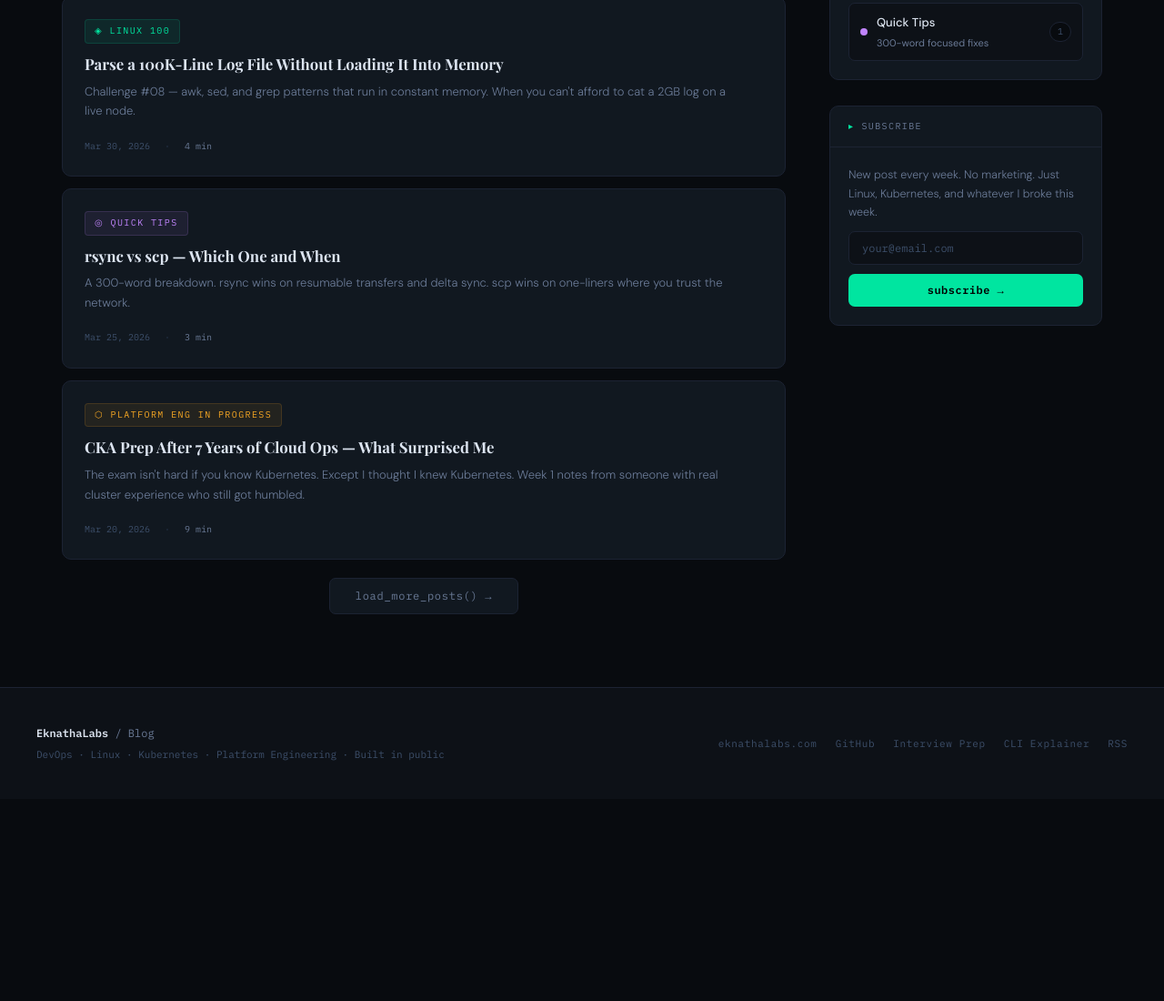
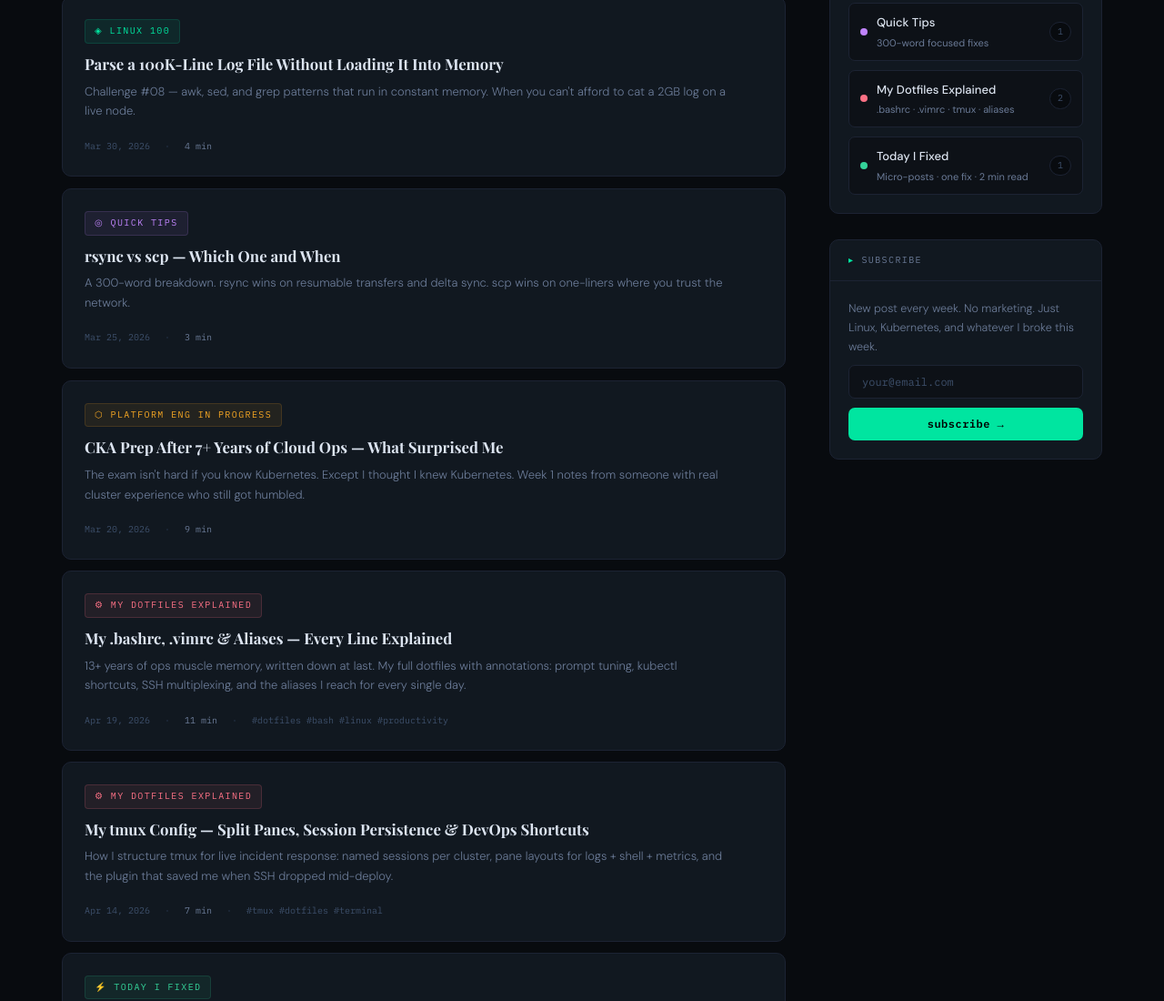
Before and after one commit to eknatha/blog, a plain HTML site: page index.html in a window 1280 px wide. Shown: the part 1700-2800 px from the top of the page at 91% size. Before the commit the page ends 2578 px from the top, so only its background shows below. Drawn offline with nearby package versions, Linux system fonts and the light colour scheme; a web font is replaced by a local one.

Commit message:
feat: Updated UI

```diff
--- a/index.html
+++ b/index.html
@@ -324,10 +324,12 @@
       display: inline-flex; width: fit-content;
       margin-bottom: 20px;
     }
-    .series-linux { color: var(--green); background: var(--green-dim); border: 1px solid rgba(0,229,160,0.15); }
-    .series-k8s   { color: var(--blue);  background: rgba(74,158,255,0.08); border: 1px solid rgba(74,158,255,0.15); }
-    .series-pe    { color: var(--amber); background: rgba(245,166,35,0.08); border: 1px solid rgba(245,166,35,0.15); }
-    .series-tips  { color: #c084fc;      background: rgba(192,132,252,0.08); border: 1px solid rgba(192,132,252,0.15); }
+    .series-linux    { color: var(--green); background: var(--green-dim); border: 1px solid rgba(0,229,160,0.15); }
+    .series-k8s      { color: var(--blue);  background: rgba(74,158,255,0.08); border: 1px solid rgba(74,158,255,0.15); }
+    .series-pe       { color: var(--amber); background: rgba(245,166,35,0.08); border: 1px solid rgba(245,166,35,0.15); }
+    .series-tips     { color: #c084fc;      background: rgba(192,132,252,0.08); border: 1px solid rgba(192,132,252,0.15); }
+    .series-dotfiles { color: #fb7185;      background: rgba(251,113,133,0.08); border: 1px solid rgba(251,113,133,0.18); }
+    .series-tif      { color: #34d399;      background: rgba(52,211,153,0.08);  border: 1px solid rgba(52,211,153,0.15); }
 
     .featured-content h2 {
       font-family: var(--serif);
@@ -628,11 +630,11 @@
       </div>
       <div class="header-stats fade-up delay-3">
         <div class="stat-row">
-          <div class="stat-num">12<span>+</span></div>
+          <div class="stat-num">15<span>+</span></div>
           <div class="stat-label">Articles</div>
         </div>
         <div class="stat-row">
-          <div class="stat-num">4</div>
+          <div class="stat-num">6</div>
           <div class="stat-label">Series</div>
         </div>
         <div class="stat-row">
@@ -645,10 +647,12 @@
 
   <!-- FILTER BAR -->
   <div class="filter-bar fade-up delay-4">
-    <button class="filter-btn active" onclick="filterPosts('all', this)">All Posts <span class="filter-count">12</span></button>
+    <button class="filter-btn active" onclick="filterPosts('all', this)">All Posts <span class="filter-count">15</span></button>
     <button class="filter-btn" onclick="filterPosts('linux', this)">Linux 100 <span class="filter-count">5</span></button>
     <button class="filter-btn" onclick="filterPosts('k8s', this)">Kubernetes <span class="filter-count">4</span></button>
     <button class="filter-btn" onclick="filterPosts('pe', this)">Platform Eng <span class="filter-count">2</span></button>
+    <button class="filter-btn" onclick="filterPosts('dotfiles', this)">Dotfiles <span class="filter-count">2</span></button>
+    <button class="filter-btn" onclick="filterPosts('tif', this)">Today I Fixed <span class="filter-count">1</span></button>
     <button class="filter-btn" onclick="filterPosts('tips', this)">Quick Tips <span class="filter-count">1</span></button>
   </div>
 
@@ -792,7 +796,7 @@
         <article class="post-card" data-series="pe">
           <div class="card-body">
             <span class="post-series series-pe card-series">⬡ Platform Eng in Progress</span>
-            <div class="card-title">CKA Prep After 7 Years of Cloud Ops — What Surprised Me</div>
+            <div class="card-title">CKA Prep After 7+ Years of Cloud Ops — What Surprised Me</div>
             <div class="card-excerpt">The exam isn't hard if you know Kubernetes. Except I thought I knew Kubernetes. Week 1 notes from someone with real cluster experience who still got humbled.</div>
             <div class="card-footer">
               <div class="post-meta">
@@ -806,6 +810,60 @@
         </article>
 
       </div>
+
+        <article class="post-card" data-series="dotfiles">
+          <div class="card-body">
+            <span class="post-series series-dotfiles card-series">⚙ My Dotfiles Explained</span>
+            <div class="card-title">My .bashrc, .vimrc & Aliases — Every Line Explained</div>
+            <div class="card-excerpt">13+ years of ops muscle memory, written down at last. My full dotfiles with annotations: prompt tuning, kubectl shortcuts, SSH multiplexing, and the aliases I reach for every single day.</div>
+            <div class="card-footer">
+              <div class="post-meta">
+                <span>Apr 19, 2026</span>
+                <span class="meta-sep">·</span>
+                <span class="read-time">11 min</span>
+                <span class="meta-sep">·</span>
+                <span>#dotfiles #bash #linux #productivity</span>
+              </div>
+            </div>
+          </div>
+          <div class="card-arrow">→</div>
+        </article>
+
+        <article class="post-card" data-series="dotfiles">
+          <div class="card-body">
+            <span class="post-series series-dotfiles card-series">⚙ My Dotfiles Explained</span>
+            <div class="card-title">My tmux Config — Split Panes, Session Persistence & DevOps Shortcuts</div>
+            <div class="card-excerpt">How I structure tmux for live incident response: named sessions per cluster, pane layouts for logs + shell + metrics, and the plugin that saved me when SSH dropped mid-deploy.</div>
+            <div class="card-footer">
+              <div class="post-meta">
+                <span>Apr 14, 2026</span>
+                <span class="meta-sep">·</span>
+                <span class="read-time">7 min</span>
+                <span class="meta-sep">·</span>
+                <span>#tmux #dotfiles #terminal</span>
+              </div>
+            </div>
+          </div>
+          <div class="card-arrow">→</div>
+        </article>
+
+        <article class="post-card" data-series="tif">
+          <div class="card-body">
+            <span class="post-series series-tif card-series">⚡ Today I Fixed</span>
+            <div class="card-title">TIF #01 — df Shows 100% But du Disagrees</div>
+            <div class="card-excerpt">Deleted log files held open by a running process. df counted the space as used, du didn't see it. lsof found the culprit in 30 seconds. Here's the exact command.</div>
+            <div class="card-footer">
+              <div class="post-meta">
+                <span>Apr 21, 2026</span>
+                <span class="meta-sep">·</span>
+                <span class="read-time">2 min</span>
+                <span class="meta-sep">·</span>
+                <span>#linux #storage #lsof</span>
+              </div>
+            </div>
+          </div>
+          <div class="card-arrow">→</div>
+        </article>
 
       <div class="load-more-wrap">
         <button class="btn-load">load_more_posts() →</button>
@@ -888,6 +946,26 @@
               </div>
               <span class="series-badge">1</span>
             </div>
+            <div class="series-item" onclick="filterPosts('dotfiles', null)">
+              <div class="series-item-left">
+                <span class="series-dot" style="background:#fb7185"></span>
+                <div>
+                  <div class="series-name">My Dotfiles Explained</div>
+                  <div class="series-desc">.bashrc · .vimrc · tmux · aliases</div>
+                </div>
+              </div>
+              <span class="series-badge">2</span>
+            </div>
+            <div class="series-item" onclick="filterPosts('tif', null)">
+              <div class="series-item-left">
+                <span class="series-dot" style="background:#34d399"></span>
+                <div>
+                  <div class="series-name">Today I Fixed</div>
+                  <div class="series-desc">Micro-posts · one fix · 2 min read</div>
+                </div>
+              </div>
+              <span class="series-badge">1</span>
+            </div>
           </div>
         </div>
       </div>
```
